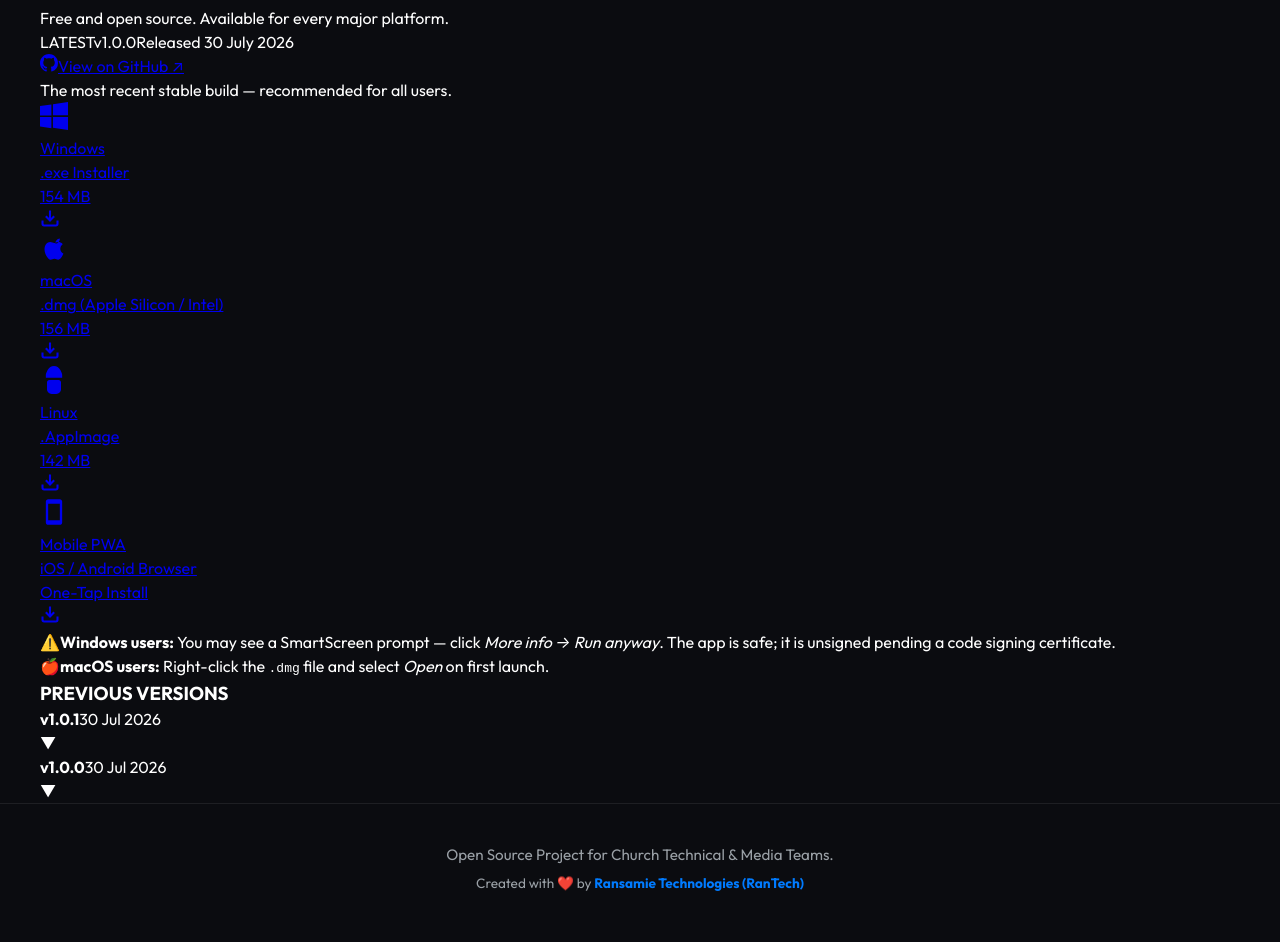
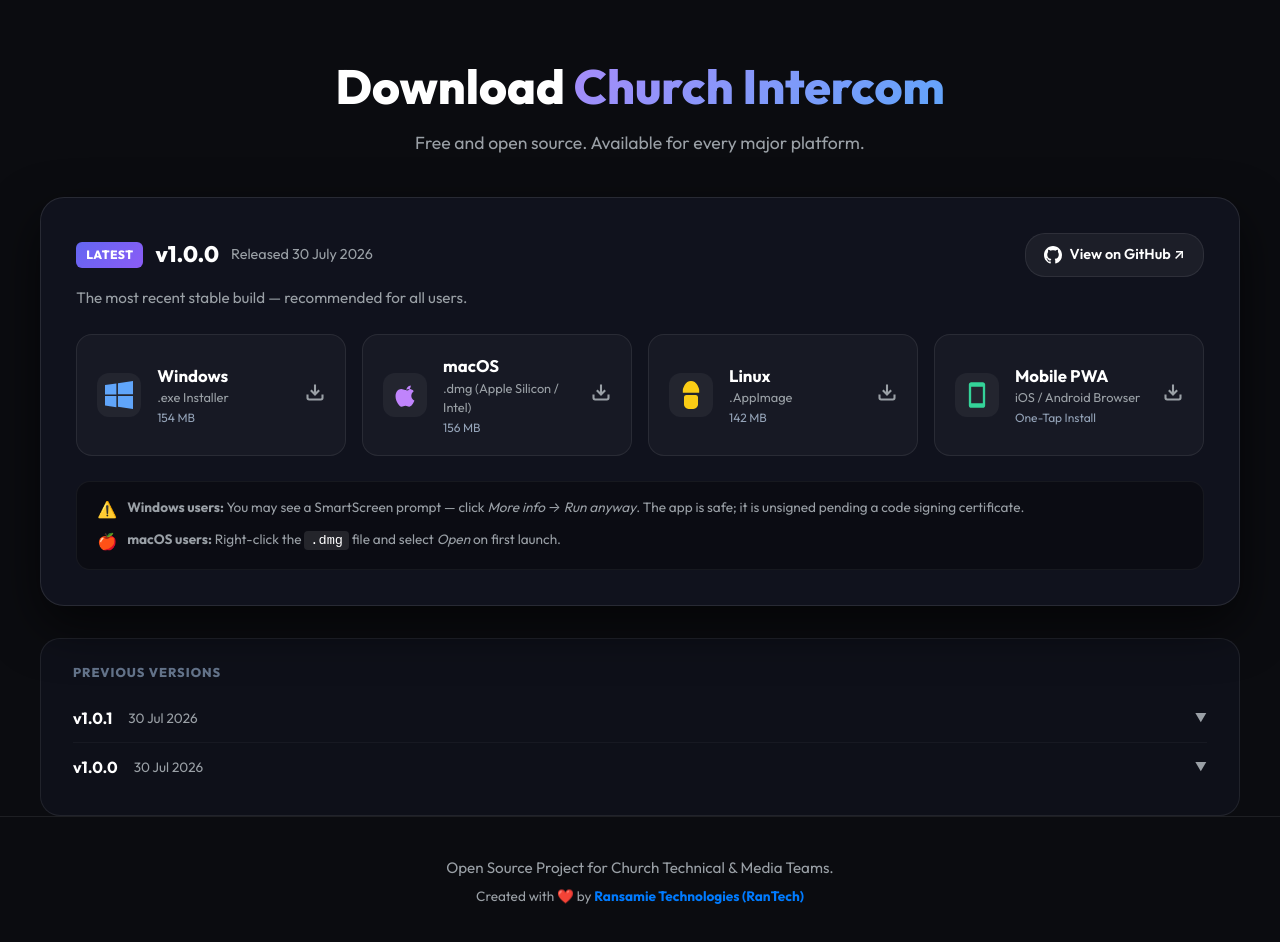
Before and after one commit to ransamie/Church-Intercom-System, a React (Vite) app in the folder website/: page / in a window 1280 px wide. Shown: the part 2486-3428 px from the top of the page. Built offline with nearby package versions, Linux system fonts and the light colour scheme.

Commit message:
Restore missing download section CSS styling

```diff
--- a/website/src/index.css
+++ b/website/src/index.css
@@ -591,6 +591,257 @@
   font-size: 0.95rem;
 }
 
+/* DEDICATED DOWNLOAD SECTION */
+.download-section {
+  padding-top: 5rem;
+}
+
+.download-header {
+  text-align: center;
+  margin-bottom: 2.5rem;
+}
+
+.download-header h2 {
+  font-size: clamp(2.2rem, 4vw, 3rem);
+  font-weight: 800;
+}
+
+.gradient-text {
+  background: linear-gradient(135deg, #a78bfa 0%, #60a5fa 100%);
+  -webkit-background-clip: text;
+  -webkit-text-fill-color: transparent;
+}
+
+.download-subtitle {
+  color: var(--text-muted);
+  font-size: 1.1rem;
+  margin-top: 8px;
+}
+
+.download-main-card {
+  background: rgba(18, 20, 32, 0.85);
+  border: 1px solid rgba(255, 255, 255, 0.1);
+  border-radius: 24px;
+  padding: 2.2rem;
+  backdrop-filter: blur(16px);
+  box-shadow: 0 20px 50px rgba(0, 0, 0, 0.6);
+  margin-bottom: 2rem;
+}
+
+.release-top-bar {
+  display: flex;
+  justify-content: space-between;
+  align-items: center;
+  flex-wrap: wrap;
+  gap: 15px;
+  margin-bottom: 10px;
+}
+
+.release-tag-group {
+  display: flex;
+  align-items: center;
+  gap: 12px;
+}
+
+.latest-badge {
+  background: linear-gradient(135deg, #6366f1 0%, #8b5cf6 100%);
+  color: white;
+  font-size: 0.75rem;
+  font-weight: 800;
+  padding: 4px 10px;
+  border-radius: 6px;
+  letter-spacing: 0.5px;
+}
+
+.version-number {
+  font-size: 1.4rem;
+  font-weight: 800;
+}
+
+.release-date {
+  color: var(--text-muted);
+  font-size: 0.9rem;
+}
+
+.github-release-link {
+  display: inline-flex;
+  align-items: center;
+  gap: 8px;
+  background: rgba(255, 255, 255, 0.05);
+  border: 1px solid var(--glass-border);
+  color: white;
+  padding: 10px 18px;
+  border-radius: 20px;
+  text-decoration: none;
+  font-weight: 600;
+  font-size: 0.9rem;
+  transition: all 0.2s;
+}
+
+.github-release-link:hover {
+  background: rgba(255, 255, 255, 0.12);
+  border-color: rgba(255, 255, 255, 0.2);
+}
+
+.build-description {
+  color: var(--text-muted);
+  font-size: 0.95rem;
+  margin-bottom: 25px;
+}
+
+.platforms-grid {
+  display: grid;
+  grid-template-columns: repeat(auto-fit, minmax(220px, 1fr));
+  gap: 16px;
+  margin-bottom: 25px;
+}
+
+.platform-card {
+  background: rgba(255, 255, 255, 0.03);
+  border: 1px solid rgba(255, 255, 255, 0.08);
+  border-radius: 16px;
+  padding: 18px 20px;
+  display: flex;
+  align-items: center;
+  gap: 16px;
+  text-decoration: none;
+  color: white;
+  transition: all 0.25s ease;
+}
+
+.platform-card:hover {
+  background: rgba(139, 92, 246, 0.12);
+  border-color: rgba(139, 92, 246, 0.4);
+  transform: translateY(-3px);
+  box-shadow: 0 10px 25px rgba(0, 0, 0, 0.3);
+}
+
+.platform-icon {
+  width: 44px;
+  height: 44px;
+  border-radius: 12px;
+  background: rgba(255, 255, 255, 0.05);
+  display: flex;
+  align-items: center;
+  justify-content: center;
+  color: #a78bfa;
+}
+
+.platform-icon.windows { color: #60a5fa; }
+.platform-icon.macos { color: #c084fc; }
+.platform-icon.linux { color: #facc15; }
+.platform-icon.mobile { color: #34d399; }
+
+.platform-info {
+  flex: 1;
+}
+
+.platform-name {
+  font-weight: 700;
+  font-size: 1.05rem;
+}
+
+.platform-format {
+  font-size: 0.8rem;
+  color: var(--text-muted);
+}
+
+.platform-size {
+  font-size: 0.75rem;
+  color: #94a3b8;
+  margin-top: 2px;
+}
+
+.download-icon {
+  color: var(--text-muted);
+  transition: color 0.2s, transform 0.2s;
+}
+
+.platform-card:hover .download-icon {
+  color: #a78bfa;
+  transform: translateY(2px);
+}
+
+.security-notices {
+  background: rgba(0, 0, 0, 0.3);
+  border: 1px solid rgba(255, 255, 255, 0.05);
+  border-radius: 14px;
+  padding: 16px 20px;
+  display: flex;
+  flex-direction: column;
+  gap: 10px;
+  font-size: 0.85rem;
+  color: var(--text-muted);
+}
+
+.notice-item {
+  display: flex;
+  align-items: flex-start;
+  gap: 10px;
+  line-height: 1.4;
+}
+
+.notice-icon {
+  font-size: 1rem;
+}
+
+.notice-item code {
+  background: rgba(255, 255, 255, 0.1);
+  padding: 2px 6px;
+  border-radius: 4px;
+  color: white;
+}
+
+/* Previous Versions Card */
+.previous-versions-card {
+  background: rgba(18, 20, 32, 0.6);
+  border: 1px solid rgba(255, 255, 255, 0.08);
+  border-radius: 20px;
+  padding: 1.5rem 2rem;
+}
+
+.previous-versions-title {
+  font-size: 0.8rem;
+  font-weight: 800;
+  color: #64748b;
+  letter-spacing: 1px;
+  margin-bottom: 12px;
+}
+
+.version-row {
+  display: flex;
+  justify-content: space-between;
+  align-items: center;
+  padding: 12px 0;
+  border-bottom: 1px solid rgba(255, 255, 255, 0.04);
+  cursor: pointer;
+  transition: color 0.2s;
+}
+
+.version-row:last-child {
+  border-bottom: none;
+}
+
+.version-row:hover {
+  color: #a78bfa;
+}
+
+.version-info {
+  display: flex;
+  align-items: center;
+  gap: 16px;
+}
+
+.version-date {
+  color: var(--text-muted);
+  font-size: 0.85rem;
+}
+
+.chevron {
+  font-size: 0.75rem;
+  color: var(--text-muted);
+}
+
 /* Footer */
 footer {
   text-align: center;
```
